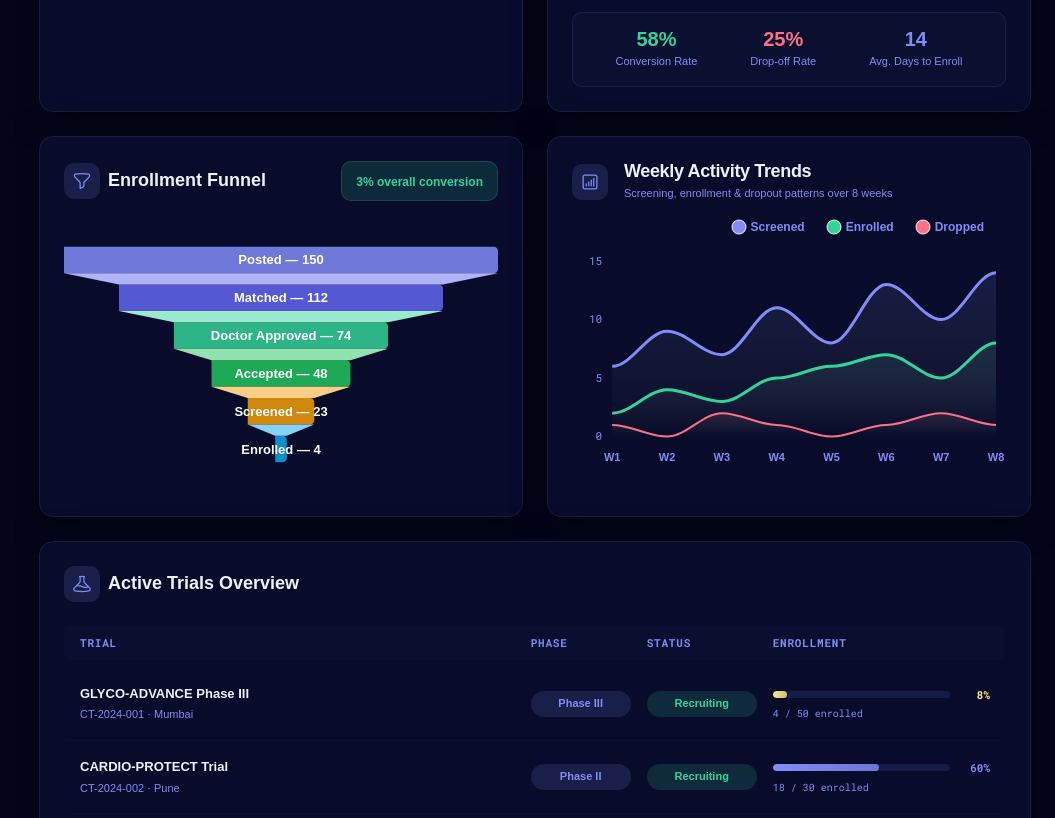
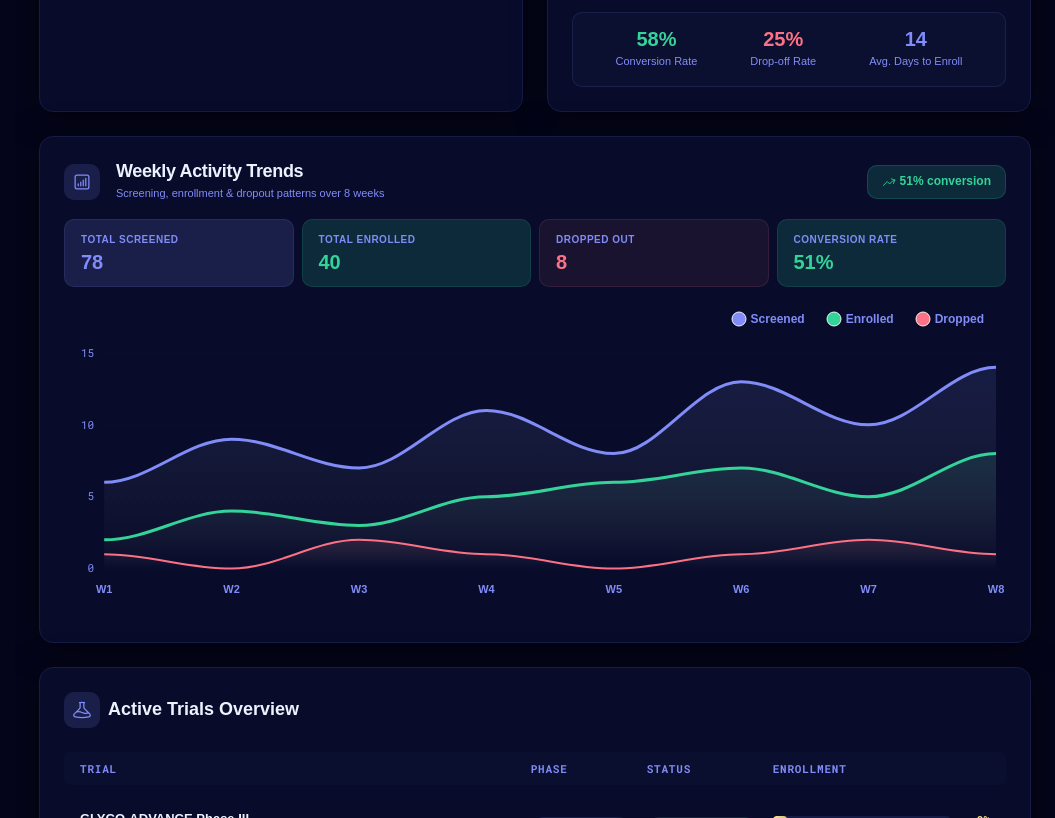
Before and after one commit to Karangupta97/COHERENCE-26_ZeroOne, a React (Vite) app in the folder Frontend/: page /clinic in a window 1280 px wide. Shown: the part 1600-2418 px from the top of the page, without its empty margins (225-1280 px from the left). Built offline with nearby package versions, Linux system fonts and the light colour scheme; a web font is replaced by a local one.

Commit message:
feat: add weekly trends skeleton and summary stats to dashboard

```diff
--- a/Frontend/src/components/clinic/ClinicDashboardSkeleton.jsx
+++ b/Frontend/src/components/clinic/ClinicDashboardSkeleton.jsx
@@ -132,6 +132,23 @@ export default function ClinicDashboardSkeleton() {
                 </div>
             </CardSkeleton>
 
+            {/* ── Weekly Trends Skeleton (full width) ── */}
+            <CardSkeleton>
+                <div style={{ display: 'flex', justifyContent: 'space-between', marginBottom: 16 }}>
+                    <Bone width={200} height={18} />
+                    <Bone width={110} height={26} radius={8} />
+                </div>
+                <div style={{ display: 'grid', gridTemplateColumns: 'repeat(4, 1fr)', gap: spacing.sm, marginBottom: 16 }}>
+                    {[0, 1, 2, 3].map(i => (
+                        <div key={i} style={{ padding: 12, borderRadius: 8, background: `${colors.card}60` }}>
+                            <Bone width={80} height={10} style={{ marginBottom: 6 }} />
+                            <Bone width={50} height={22} />
+                        </div>
+                    ))}
+                </div>
+                <Bone width="100%" height={200} radius={10} />
+            </CardSkeleton>
+
             {/* ── Table Skeleton ── */}
             <CardSkeleton>
                 <Bone width={180} height={18} style={{ marginBottom: 20 }} />
--- a/Frontend/src/components/clinic/WeeklyTrendsChart.jsx
+++ b/Frontend/src/components/clinic/WeeklyTrendsChart.jsx
@@ -2,7 +2,7 @@ import { useMemo } from 'react'
 import Chart from 'react-apexcharts'
 import { useTheme, radius, spacing, fontSize } from '../../theme.jsx'
 import { motion } from 'framer-motion'
-import { HiOutlineChartBarSquare } from 'react-icons/hi2'
+import { HiOutlineChartBarSquare, HiOutlineArrowTrendingUp } from 'react-icons/hi2'
 
 const WEEKLY_DATA = [
     { week: 'W1', screened: 6, enrolled: 2, dropped: 1 },
@@ -14,6 +14,12 @@ const WEEKLY_DATA = [
     { week: 'W7', screened: 10, enrolled: 5, dropped: 2 },
     { week: 'W8', screened: 14, enrolled: 8, dropped: 1 },
 ]
+
+// Compute summary stats
+const totalScreened = WEEKLY_DATA.reduce((s, w) => s + w.screened, 0)
+const totalEnrolled = WEEKLY_DATA.reduce((s, w) => s + w.enrolled, 0)
+const totalDropped = WEEKLY_DATA.reduce((s, w) => s + w.dropped, 0)
+const conversionRate = Math.round((totalEnrolled / totalScreened) * 100)
 
 export default function WeeklyTrendsChart() {
     const { colors, fonts } = useTheme()
@@ -77,6 +83,13 @@ export default function WeeklyTrendsChart() {
         { name: 'Dropped', data: WEEKLY_DATA.map(w => w.dropped) },
     ]
 
+    const summaryStats = [
+        { label: 'Total Screened', value: totalScreened, color: colors.accent, bg: colors.accentGlow },
+        { label: 'Total Enrolled', value: totalEnrolled, color: colors.green, bg: colors.greenGlow },
+        { label: 'Dropped Out', value: totalDropped, color: colors.red || '#EF4444', bg: `${colors.red || '#EF4444'}12` },
+        { label: 'Conversion Rate', value: `${conversionRate}%`, color: colors.green, bg: colors.greenGlow },
+    ]
+
     return (
         <motion.div
             initial={{ opacity: 0, y: 12 }}
@@ -90,7 +103,9 @@ export default function WeeklyTrendsChart() {
                 padding: spacing.lg,
             }}
         >
-            <div style={{ display: 'flex', alignItems: 'center', gap: spacing.md, marginBottom: spacing.sm }}>
+            {/* Header */}
+            <div style={{ display: 'flex', alignItems: 'center', justifyContent: 'space-between', marginBottom: spacing.md }}>
+                <div style={{ display: 'flex', alignItems: 'center', gap: spacing.md }}>
                     <div style={{ width: 36, height: 36, borderRadius: radius.md, background: colors.accentGlow, display: 'flex', alignItems: 'center', justifyContent: 'center' }}>
                         <HiOutlineChartBarSquare style={{ width: 20, height: 20, color: colors.accent }} />
                     </div>
@@ -103,8 +118,33 @@ export default function WeeklyTrendsChart() {
                         </p>
                     </div>
                 </div>
+                <div style={{ display: 'flex', alignItems: 'center', gap: spacing.xs, padding: '6px 14px', borderRadius: radius.md, background: colors.greenGlow, border: `1px solid ${colors.green}30` }}>
+                    <HiOutlineArrowTrendingUp style={{ width: 14, height: 14, color: colors.green }} />
+                    <span style={{ fontSize: '12px', fontWeight: 700, color: colors.green, fontFamily: fonts.body }}>
+                        {conversionRate}% conversion
+                    </span>
+                </div>
+            </div>
 
-            <Chart options={options} series={series} type="area" height={260} />
+            {/* Summary Stats Row */}
+            <div style={{ display: 'grid', gridTemplateColumns: 'repeat(4, 1fr)', gap: spacing.sm, marginBottom: spacing.md }}>
+                {summaryStats.map((stat) => (
+                    <div key={stat.label} style={{
+                        padding: '12px 16px', borderRadius: radius.md,
+                        background: stat.bg, border: `1px solid ${stat.color}20`,
+                        display: 'flex', flexDirection: 'column', gap: 2,
+                    }}>
+                        <span style={{ fontSize: '10px', fontWeight: 600, color: colors.textSecondary, textTransform: 'uppercase', letterSpacing: '0.5px', fontFamily: fonts.body }}>
+                            {stat.label}
+                        </span>
+                        <span style={{ fontSize: '20px', fontWeight: 800, color: stat.color, fontFamily: fonts.heading, lineHeight: 1.2 }}>
+                            {stat.value}
+                        </span>
+                    </div>
+                ))}
+            </div>
+
+            <Chart options={options} series={series} type="area" height={300} />
         </motion.div>
     )
 }
--- a/Frontend/src/pages/clinic/ClinicDashboard.jsx
+++ b/Frontend/src/pages/clinic/ClinicDashboard.jsx
@@ -27,7 +27,6 @@ import TrialPipeline from '../../components/clinic/TrialPipeline'
 import TrialPieChart from '../../components/clinic/TrialPieChart'
 import MonthlyEnrollmentChart from '../../components/clinic/MonthlyEnrollmentChart'
 import CandidateBreakdown from '../../components/clinic/CandidateBreakdown'
-import EnrollmentFunnelChart from '../../components/clinic/EnrollmentFunnelChart'
 import WeeklyTrendsChart from '../../components/clinic/WeeklyTrendsChart'
 import { CLINIC, CLINIC_TRIALS, CANDIDATES, RECENT_ACTIVITY, AI_INSIGHTS } from './data/mockData'
 import useClinic from '../../hooks/useClinic'
@@ -247,11 +246,8 @@ export default function ClinicDashboard({ setPage }) {
                 <CandidateBreakdown />
             </div>
 
-            {/* ── Enrollment Funnel + Weekly Trends (new ApexChart panels) ── */}
-            <div style={{ display: 'grid', gridTemplateColumns: '1fr 1fr', gap: spacing.lg }}>
-                <EnrollmentFunnelChart />
-                <WeeklyTrendsChart />
-            </div>
+            {/* ── Weekly Activity Trends (full width) ── */}
+            <WeeklyTrendsChart />
 
             {/* ── Active Trials Table ── */}
             <TrialsTable trials={CLINIC_TRIALS} colors={colors} fonts={fonts} />
```
Lines whose indentation alone changed are shown as unchanged.
